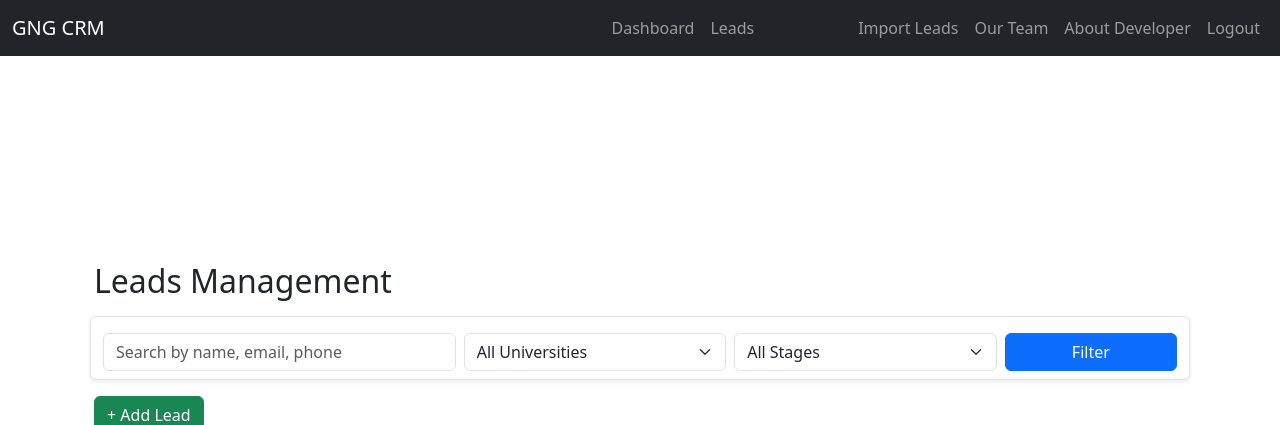
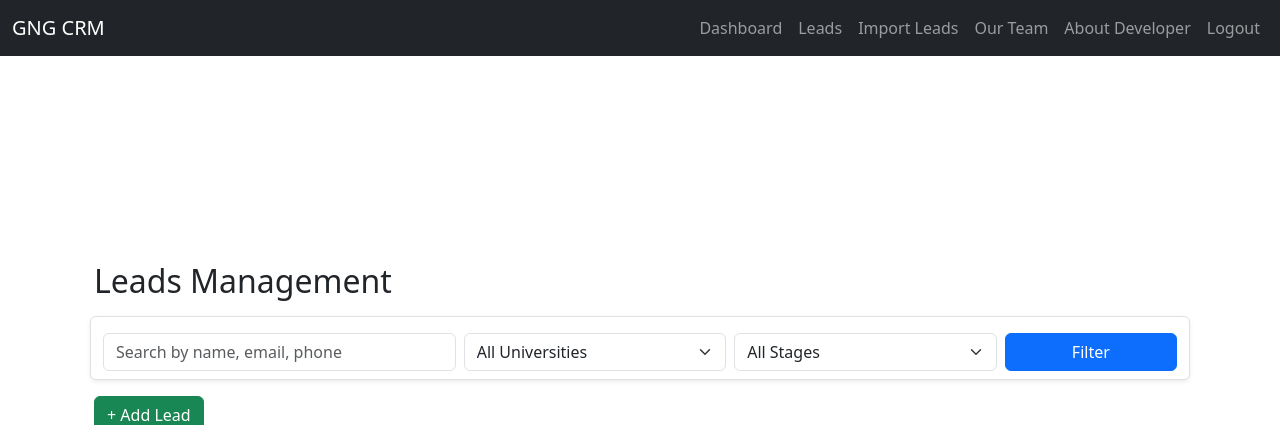
Before and after one commit to harshgul/gng-crm, a Flask app: page /leads in a window 1280 px wide. Shown: the top 425 px of the page. Run offline with Flask 3, Linux system fonts and the light colour scheme; the visitor is signed in with stand-in values (Sample User, id 1); data that the repository does not hold is empty; some libraries are stand-ins or nearby versions.

Commit message:
Update base.html

```diff
--- a/templates/base.html
+++ b/templates/base.html
@@ -38,9 +38,7 @@
                     <a class="nav-link" href="{{ url_for('leads') }}">Leads</a>
                 </li>
 
-                <li class="nav-item">
-                    <! -- <a class="nav-link" href="{{ url_for('partners') }}">Partners</a> -->
-                </li>
+
               <li class="nav-item">
                     <a class="nav-link" href="{{ url_for('import_leads') }}">Import Leads</a>
                 </li>
```
